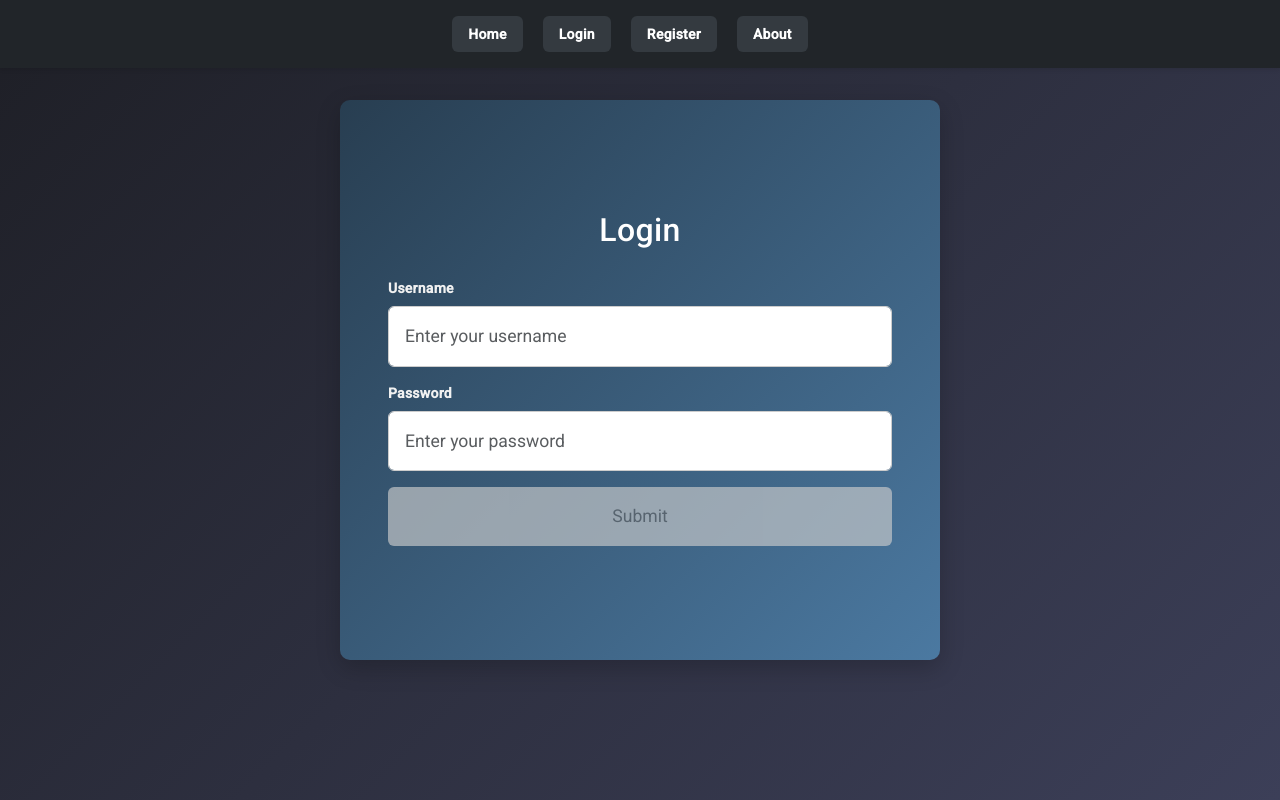
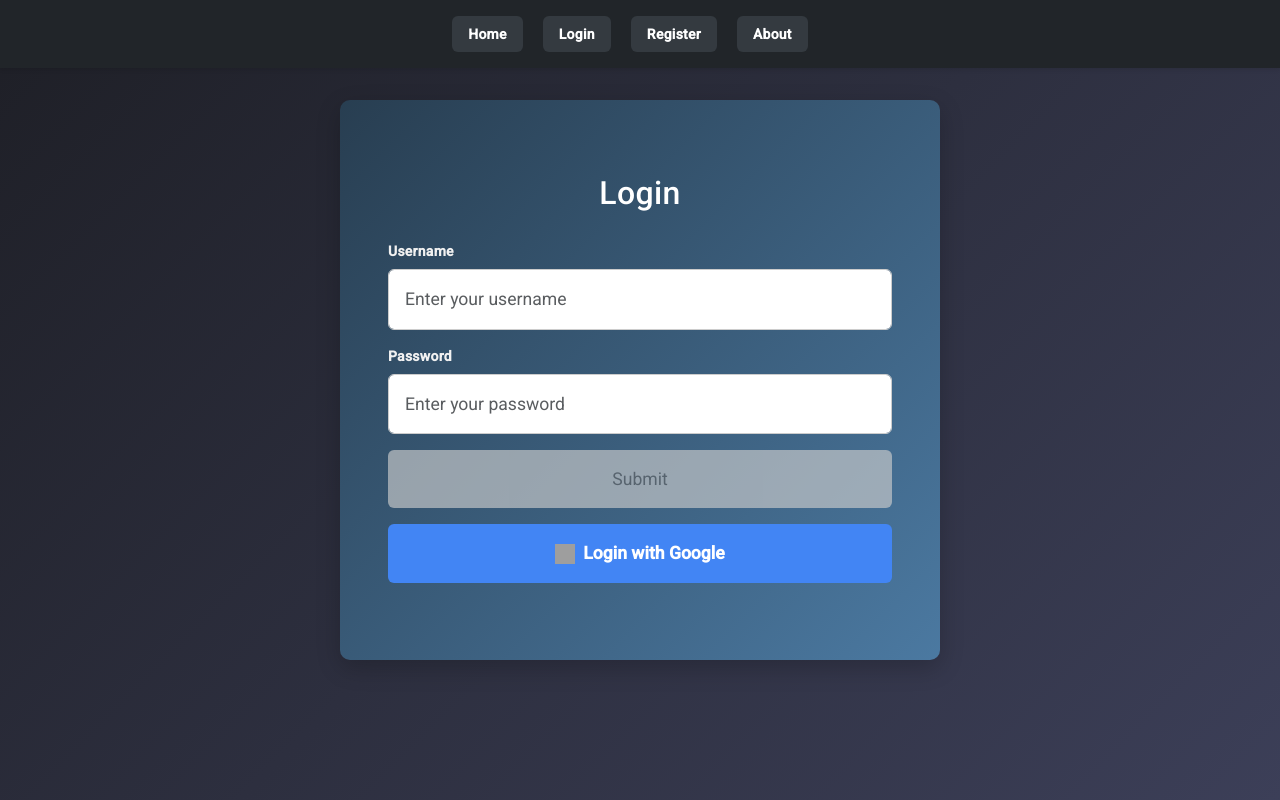
Before and after one commit to RumenTerziev/rl-fin-flow-frontend, an Angular app: page /login in a window 1280 px wide. Built offline with nearby package versions, Linux system fonts and the light colour scheme; grey boxes are pictures that could not be loaded; a web font is replaced by a local one.

Commit message:
Added oauth2 login.

```diff
--- a/src/app/auth/login/login.component.css
+++ b/src/app/auth/login/login.component.css
@@ -73,6 +73,30 @@ label {
   background-color: #c62828;
 }
 
+.btn-google {
+  display: flex;
+  align-items: center;
+  justify-content: center;
+  gap: 0.5rem;
+  background-color: #4285f4;
+  color: white;
+  padding: 0.75rem 1.5rem;
+  border-radius: 6px;
+  border: none;
+  font-weight: 600;
+  cursor: pointer;
+  transition: background 0.3s ease;
+}
+
+.btn-google:hover {
+  background-color: #357ae8;
+}
+
+.google-logo {
+  width: 20px;
+  height: 20px;
+}
+
 @media screen and (max-width: 500px) {
   .main {
     margin: 1rem;
--- a/src/app/auth/login/login.component.html
+++ b/src/app/auth/login/login.component.html
@@ -8,16 +8,8 @@
 
     <div class="form-group">
       <label for="username">Username</label>
-      <input
-        class="form-control"
-        type="text"
-        name="username"
-        id="username"
-        ngModel
-        required
-        placeholder="Enter your username"
-        #username="ngModel"
-      />
+      <input class="form-control" type="text" name="username" id="username" ngModel required
+        placeholder="Enter your username" #username="ngModel" />
       <small *ngIf="username.invalid && username.touched" class="text-danger">
         Username is required.
       </small>
@@ -25,16 +17,8 @@
 
     <div class="form-group">
       <label for="password">Password</label>
-      <input
-        class="form-control"
-        type="password"
-        name="password"
-        id="password"
-        ngModel
-        required
-        placeholder="Enter your password"
-        #password="ngModel"
-      />
+      <input class="form-control" type="password" name="password" id="password" ngModel required
+        placeholder="Enter your password" #password="ngModel" />
       <small *ngIf="password.invalid && password.touched" class="text-danger">
         Password is required.
       </small>
@@ -45,12 +29,15 @@
     </div>
 
     <div class="form-group text-center">
-      <button
-        type="submit"
-        class="btn btn-danger"
-        [disabled]="!loginForm.valid || isLoading"
-      >
+      <button type="submit" class="btn btn-danger" [disabled]="!loginForm.valid || isLoading">
         {{ isLoading ? 'Logging in...' : 'Submit' }}
+      </button>
+    </div>
+
+    <div class="form-group text-center">
+      <button type="button" class="btn btn-google" (click)="loginWithGoogle()">
+        <img src="assets/google-logo.svg" alt="Google logo" class="google-logo" />
+        Login with Google
       </button>
     </div>
   </form>
--- a/src/app/auth/login/login.component.ts
+++ b/src/app/auth/login/login.component.ts
@@ -29,6 +29,13 @@ export class LoginComponent implements OnInit {
     });
   }
 
+
+loginWithGoogle(): void {
+  this.authService.loginWithGoogle();
+}
+
+
+
   onSubmit(): void {
     if (!this.loginForm.valid) return;
 
--- a/src/app/auth/service/auth.service.ts
+++ b/src/app/auth/service/auth.service.ts
@@ -8,8 +8,13 @@ import { User } from '../../model/user.model';
 export class AuthService {
   user = new BehaviorSubject<User>(null);
   private tokenExpirationTimer: any;
+  private apiAuthUrl = '/api/v1/auth';
 
   constructor(private http: HttpClient) {}
+
+  loginWithGoogle(): void {
+    window.location.href = `${this.apiAuthUrl}/google`;
+  }
 
   login(username: string, password: string) {
     const url = '/api/v1/auth/login';
@@ -45,6 +50,7 @@ export class AuthService {
       password,
       confirmPassword,
       email,
+      pictureUrl: '',
     };
 
     return this.http.post<any>(url, user).pipe(catchError(this.handleError));
--- a/src/app/model/fin-flow-user.model.ts
+++ b/src/app/model/fin-flow-user.model.ts
@@ -3,4 +3,5 @@ export class FinFlowUser {
   public password: string;
   public confirmPassword: string;
   public email: string;
+  public pictureUrl: string;
 }
--- a/src/app/profile/profile.component.html
+++ b/src/app/profile/profile.component.html
@@ -1,6 +1,6 @@
 <div class="profile-container">
   <div class="profile-card">
-    <img class="avatar" src="assets/images/avatar.avif" alt="User Avatar" />
+    <img class="avatar" [src]="pictureUrl" alt="User Avatar" />
 
     <div class="profile-info" *ngIf="!editMode">
       <h2>Username: {{ finFlowUser?.username }}</h2>
--- a/src/app/profile/profile.component.ts
+++ b/src/app/profile/profile.component.ts
@@ -12,6 +12,7 @@ export class ProfileComponent implements OnInit {
   finFlowUser: FinFlowUser;
   editMode: boolean = false;
   profileForm: FormGroup;
+  pictureUrl: string = 'assets/images/avatar.avif';
 
   constructor(private http: HttpClient, private fb: FormBuilder) {}
 
@@ -20,10 +21,15 @@ export class ProfileComponent implements OnInit {
   }
 
   loadUser() {
-    this.http.get<FinFlowUser>('/api/v1/users/me').subscribe((user) => {
-      this.finFlowUser = user;
-      this.createForm();
-    });
+    this.http
+      .get<FinFlowUser>('/api/v1/users/me', { withCredentials: true })
+      .subscribe((user) => {
+        this.finFlowUser = user;
+        if (this.finFlowUser.pictureUrl) {
+          this.pictureUrl = this.finFlowUser.pictureUrl;
+        }
+        this.createForm();
+      });
   }
 
   createForm() {
--- a/src/app/routing/app-routing.module.ts
+++ b/src/app/routing/app-routing.module.ts
@@ -21,7 +21,7 @@ const routes: Routes = [
     component: ConverterComponent,
     canActivate: [AuthGuard],
   },
-  { path: 'profile', component: ProfileComponent, canActivate: [AuthGuard] },
+  { path: 'profile', component: ProfileComponent},
   { path: 'login', component: LoginComponent },
   { path: 'register', component: RegisterComponent },
   { path: 'applications/chat-ai', component: ChatAiComponent, canActivate: [AuthGuard] },
```
